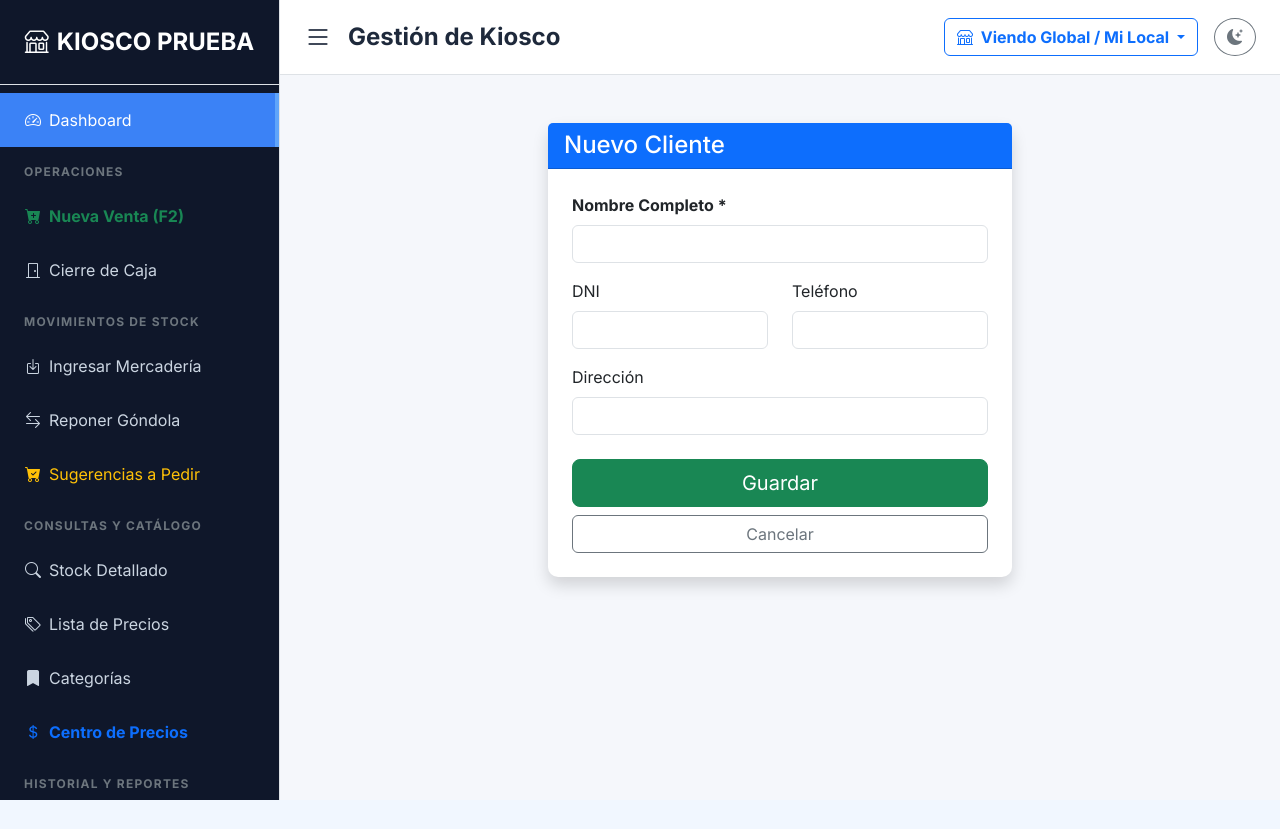
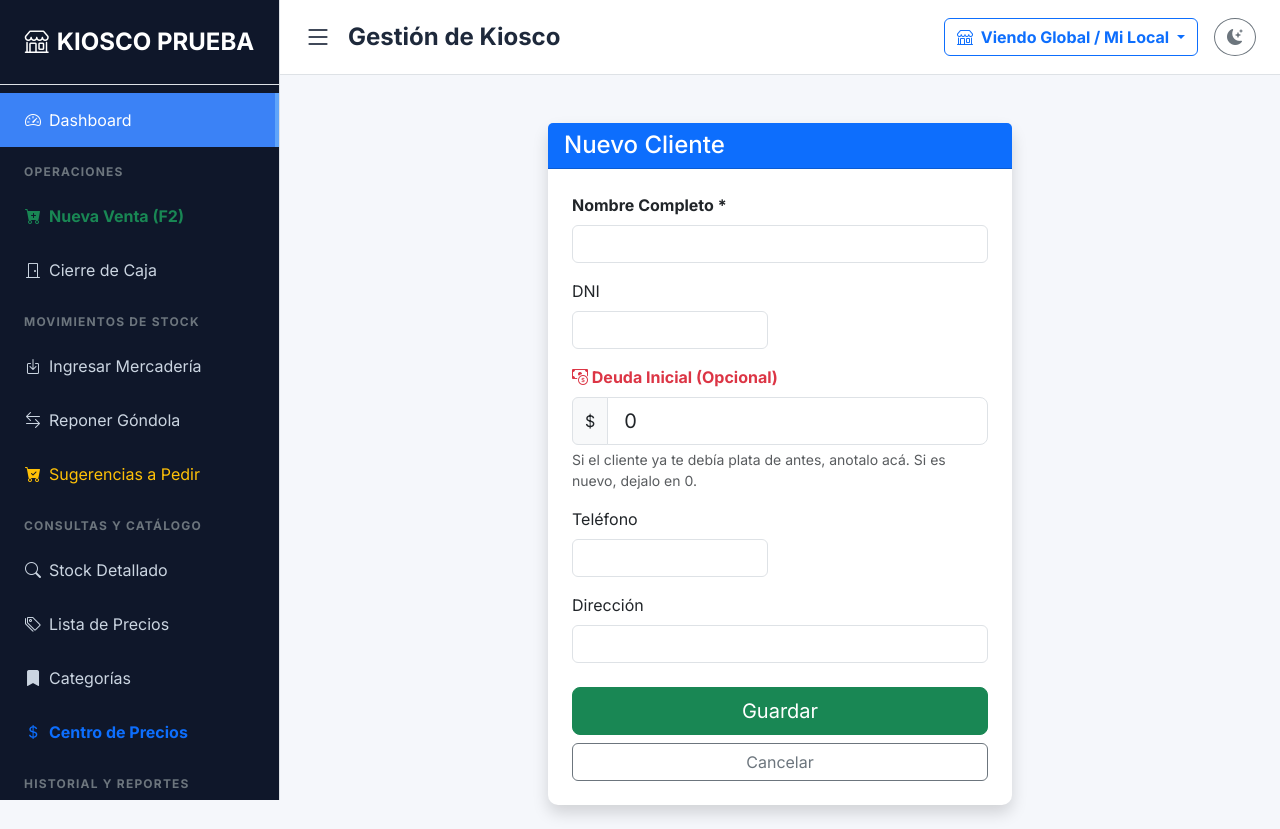
Before and after one commit to ferchujcz/sistema_stock, a Django app: page /clientes/nuevo/ in a window 1280 px wide. Before the commit the page ends 800 px from the top, so only its background shows below. Run offline with Django 5.2, Linux system fonts and the light colour scheme; a user stored in the database is signed in; data comes from the database, SQL or seed files in the repository; some libraries are stand-ins or nearby versions.

Commit message:
cambios ct cte

```diff
--- a/core/templates/core/form_cliente.html
+++ b/core/templates/core/form_cliente.html
@@ -21,6 +21,16 @@
                             <label class="form-label">DNI</label>
                             <input type="text" name="dni" class="form-control" value="{{ cliente.dni }}">
                         </div>
+                        <div class="mb-3">
+                            <label for="saldo_inicial" class="form-label fw-bold text-danger">
+                                <i class="bi bi-cash-coin"></i> Deuda Inicial (Opcional)
+                            </label>
+                            <div class="input-group">
+                                <span class="input-group-text">$</span>
+                                <input type="number" step="0.01" class="form-control form-control-lg" id="saldo_inicial" name="saldo_inicial" placeholder="Ej: 5000.00" value="0">
+                            </div>
+                            <div class="form-text">Si el cliente ya te debía plata de antes, anotalo acá. Si es nuevo, dejalo en 0.</div>
+                        </div>
                         <div class="col-md-6 mb-3">
                             <label class="form-label">Teléfono</label>
                             <input type="text" name="telefono" class="form-control" value="{{ cliente.telefono }}">
--- a/core/urls.py
+++ b/core/urls.py
@@ -96,4 +96,5 @@ urlpatterns = [
     path('categorias/<int:categoria_id>/detalle/', views.detalle_categoria, name='detalle_categoria'),
     path('caja/historial/', views.historial_cierres_caja, name='historial_cierres'),
     path('centro-de-precios/', views.centro_precios, name='centro_precios'),
+    path('api/buscar-clientes/', views.buscar_clientes, name='buscar_clientes'),
 ]
--- a/core/views.py
+++ b/core/views.py
@@ -1646,13 +1646,20 @@ def listar_clientes(request):
 @login_required
 def crear_cliente(request):
     if request.method == 'POST':
+        # Atrapamos el saldo inicial. Si lo dejan vacío, asumimos 0.
+        saldo_inicial_str = request.POST.get('saldo_inicial', '0')
+        try:
+            saldo_inicial = Decimal(saldo_inicial_str) if saldo_inicial_str else Decimal('0.00')
+        except (ValueError, TypeError):
+            saldo_inicial = Decimal('0.00')
+
         try:
             Cliente.objects.create(
                 nombre=request.POST['nombre'],
                 dni=request.POST.get('dni'),
                 telefono=request.POST.get('telefono'),
                 direccion=request.POST.get('direccion'),
-                cuenta_corriente=0 # Empieza sin deuda
+                cuenta_corriente=saldo_inicial # <-- APLICAMOS LA DEUDA PREVIA
             )
             messages.success(request, '¡Cliente registrado!')
             return redirect('listar_clientes')
@@ -1660,7 +1667,6 @@ def crear_cliente(request):
             messages.error(request, f'Error al crear: {e}')
 
     return render(request, 'core/form_cliente.html', {'titulo': 'Nuevo Cliente'})
-
 @login_required
 def editar_cliente(request, cliente_id):
     cliente = get_object_or_404(Cliente, id=cliente_id)
@@ -2522,3 +2528,19 @@ def centro_precios(request):
         'config': config,
         'productos_rebeldes': productos_rebeldes
     })
+
+@login_required
+def buscar_clientes(request):
+    query = request.GET.get('term', '')
+    # Buscamos por nombre o por DNI y traemos los primeros 10 para que sea rápido
+    clientes = Cliente.objects.filter(
+        Q(nombre__icontains=query) | Q(dni__icontains=query)
+    )[:10]
+
+    resultados = [{
+        'id': c.id,
+        'nombre': c.nombre,
+        'saldo': float(c.cuenta_corriente)
+    } for c in clientes]
+
+    return JsonResponse(resultados, safe=False)
```
